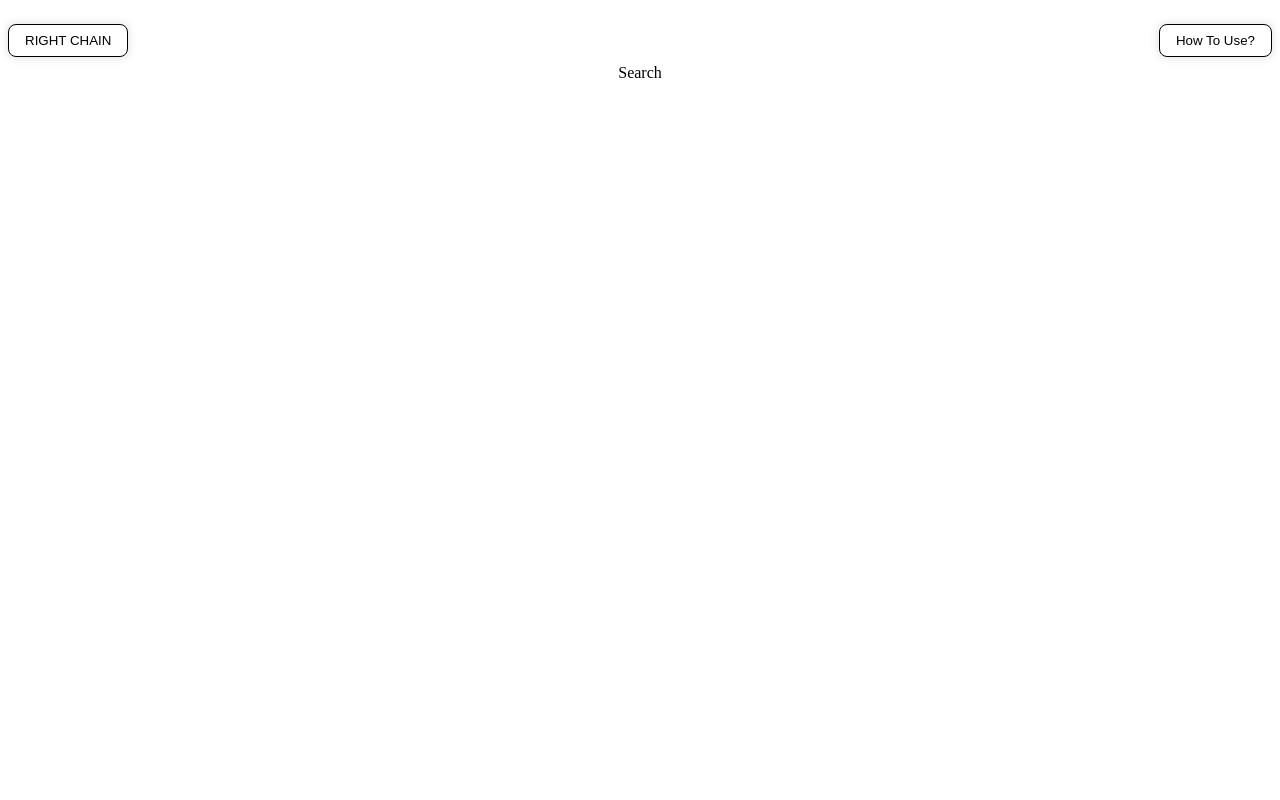
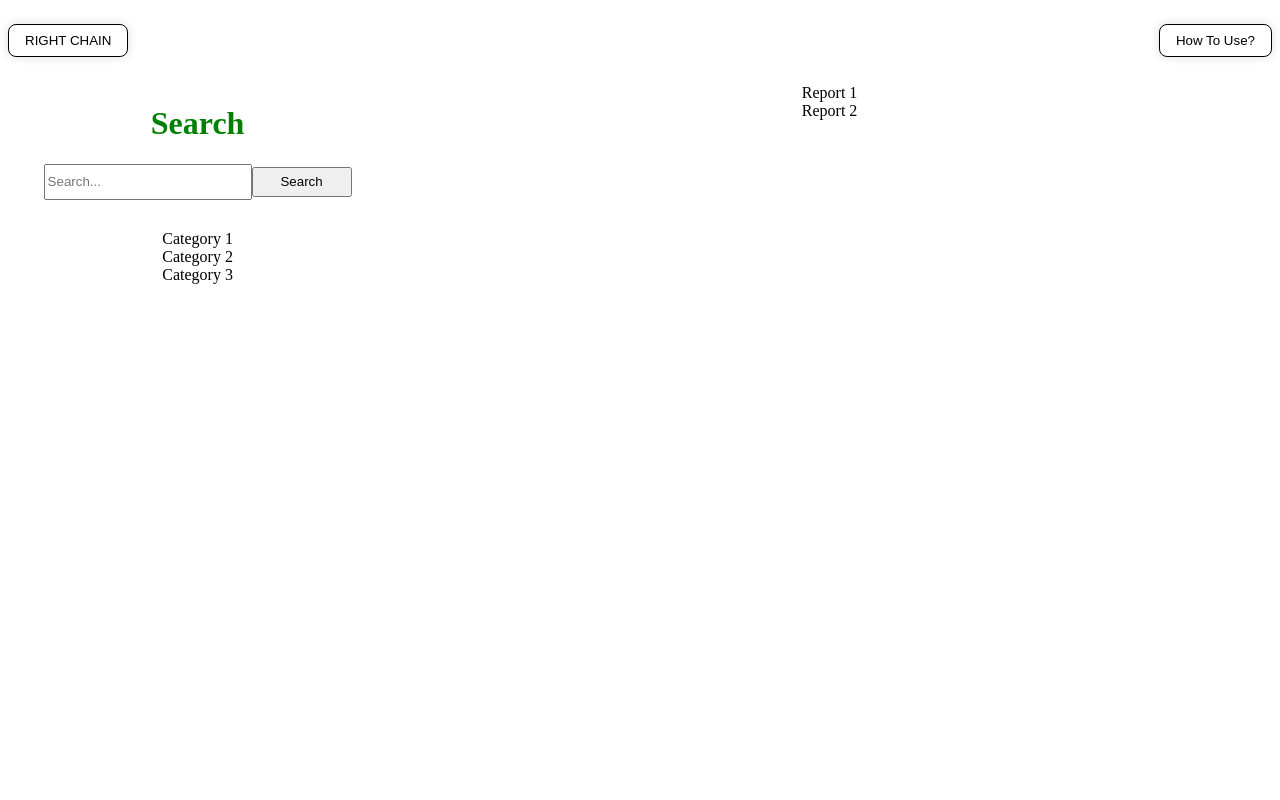
Before and after one commit to 2024-KNU-POLIJE-TEAM06/rightchain-frontend, a React (Create React App) app: page /search in a window 1280 px wide. Shown: the top 800 px of the page. Built offline with nearby package versions, Linux system fonts and the light colour scheme.

Commit message:
feat: Implement search page layout

```diff
--- a/src/components/layouts/footer/Footer.style.jsx
+++ b/src/components/layouts/footer/Footer.style.jsx
@@ -6,7 +6,7 @@ export const Wrapper = styled.div`
   justify-content: end;
 
   width: 100%;
-  height: 20rem;
+  height: 8rem;
   padding-bottom: 0.5rem;
 
   align-items: center;
--- /dev/null
+++ b/src/pages/search/Search.jsx
@@ -0,0 +1,41 @@
+import React, { useState } from 'react';
+import * as S from './Search.style';
+
+const Search = () => {
+  const [search, setSearch] = useState('');
+
+  const onClickSearch = () => {
+    localStorage.setItem('search', search);
+  };
+
+  const onchangeSearch = e => {
+    setSearch(e.target.value);
+  };
+
+  return (
+    <S.Wrapper>
+      <S.SearchUtilContainer>
+        <S.Title>Search</S.Title>
+        <S.SearchContainer>
+          <S.InputSearch
+            onChange={onchangeSearch}
+            type="text"
+            placeholder="Search..."
+          />
+          <S.ButtonSearch onClick={onClickSearch}>Search</S.ButtonSearch>
+        </S.SearchContainer>
+        <S.CategoryWrapper>
+          <div>Category 1</div>
+          <div>Category 2</div>
+          <div>Category 3</div>
+        </S.CategoryWrapper>
+      </S.SearchUtilContainer>
+      <S.ReportListWrapper>
+        <div>Report 1</div>
+        <div>Report 2</div>
+      </S.ReportListWrapper>
+    </S.Wrapper>
+  );
+};
+
+export default Search;
--- /dev/null
+++ b/src/pages/search/Search.style.jsx
@@ -0,0 +1,61 @@
+import styled from 'styled-components';
+
+export const Wrapper = styled.div`
+  width: 100%;
+  display: flex;
+  flex-direction: row;
+  align-items: center;
+  margin: 20px 20px;
+`;
+
+export const SearchUtilContainer = styled.div`
+  width: 30%;
+  height: 100vh;
+  display: flex;
+  flex-direction: column;
+  align-items: center;
+  justify-content: start;
+  margin-bottom: 20px;
+`;
+
+export const Title = styled.h1`
+  font-size: 2em;
+  text-align: center;
+  color: Green;
+`;
+
+export const SearchContainer = styled.div`
+  display: flex;
+  flex-direction: row;
+  align-items: center;
+  margin-bottom: 20px;
+`;
+
+export const InputSearch = styled.input`
+  width: 200px;
+  height: 30px;
+  margin-bottom: 10px;
+`;
+
+export const ButtonSearch = styled.button`
+  width: 100px;
+  height: 30px;
+  margin-bottom: 10px;
+`;
+
+export const CategoryWrapper = styled.div`
+  display: flex;
+  flex-direction: column;
+  align-items: center;
+  margin-bottom: 20px;
+`;
+
+export const ReportListWrapper = styled.div`
+  width: 70%;
+  height: 100vh;
+  display: flex;
+  flex-direction: column;
+  align-items: center;
+  justify-content: start;
+  margin-bottom: 20px;
+`;
--- a/src/router.jsx
+++ b/src/router.jsx
@@ -4,6 +4,7 @@ import App from './App';
 
 import Main from './pages/main/Main';
 import Report from './pages/report/Report';
+import Search from './pages/search/Search';
 
 const router = createBrowserRouter([
   {
@@ -20,7 +21,7 @@ const router = createBrowserRouter([
       },
       {
         path: 'search',
-        element: <div>Search</div>,
+        element: <Search />,
       },
       {
         path: 'auth',
```
